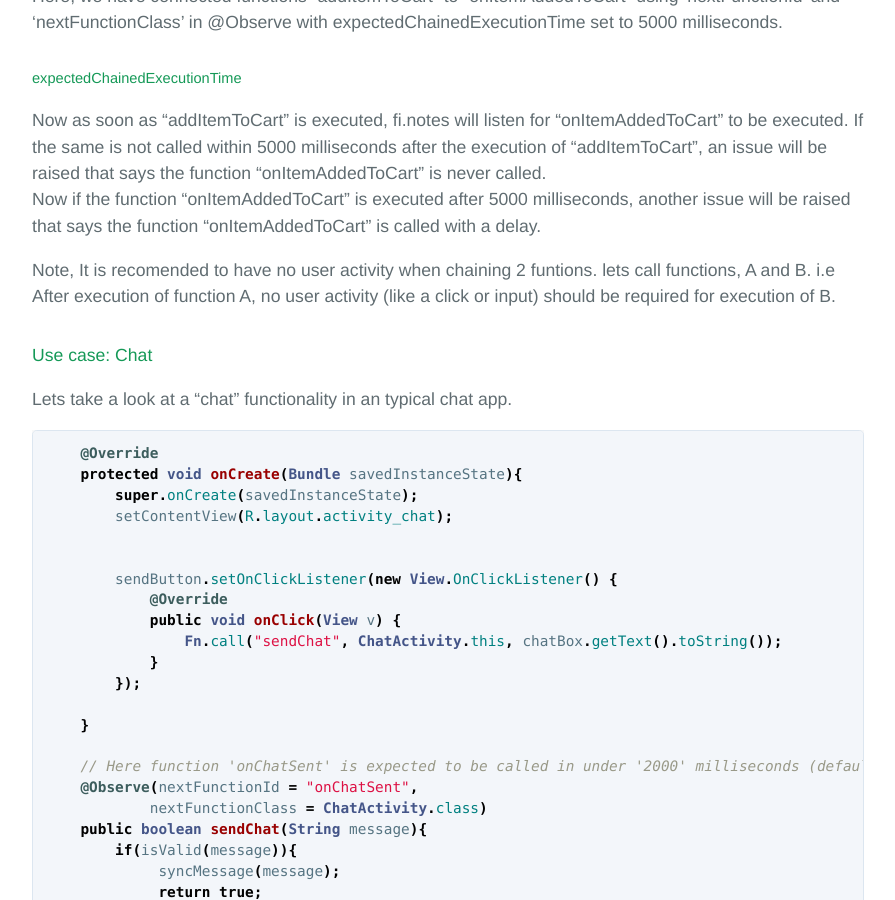
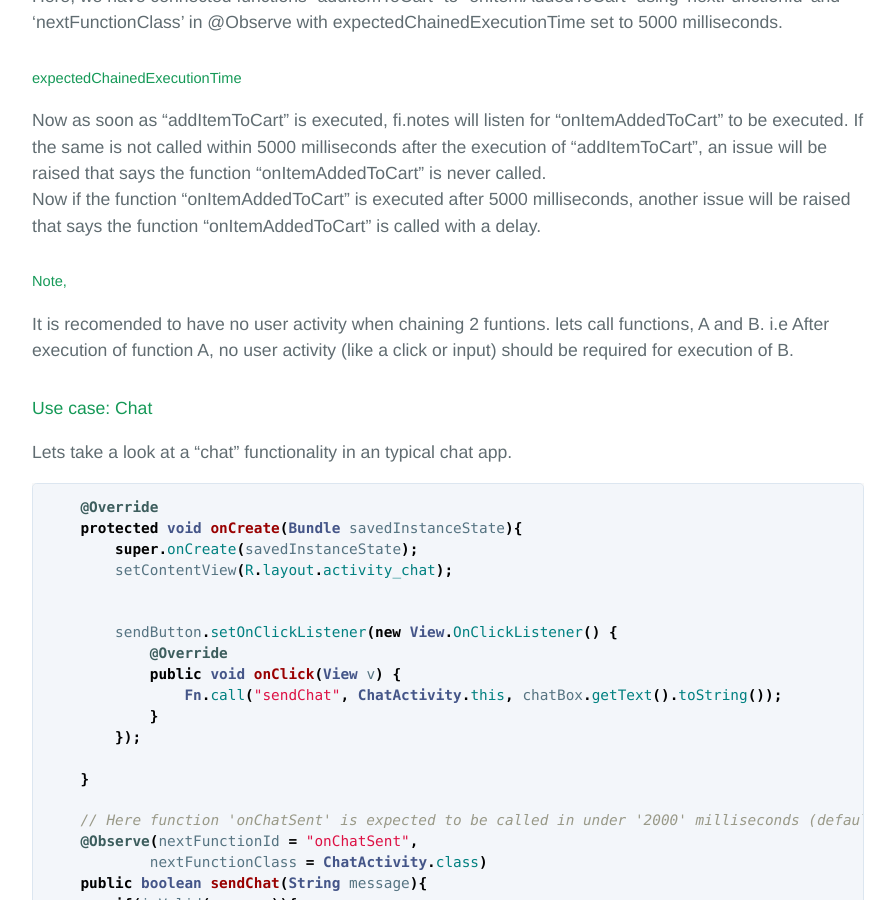
Before and after one commit to finotes/finotes.github.io, a Jekyll site: the page built from _posts/2018-02-02-java-docs.md, in a window 1280 px wide and 900 px high, scrolled down 13245 px. Shown: the whole window, without its empty margins (192-1087 px from the left). Built offline with Jekyll 4.4.1, drawn with Linux system fonts in a browser that asks for light colours; some web fonts are replaced.

```diff
--- a/_posts/2018-02-02-java-docs.md
+++ b/_posts/2018-02-02-java-docs.md
@@ -531,7 +531,7 @@ Here, we have connected functions "addItemToCart" to "onItemAddedToCart" using '
 Now as soon as "addItemToCart" is executed, fi.notes will listen for "onItemAddedToCart" to be executed. If the same is not called within 5000 milliseconds after the execution of "addItemToCart", an issue will be raised that says the function "onItemAddedToCart" is never called.
 Now if the function "onItemAddedToCart" is executed after 5000 milliseconds, another issue will be raised that says the function "onItemAddedToCart" is called with a delay.
 
-Note,
+##### Note,
 It is recomended to have no user activity when chaining 2 funtions. lets call functions, A and B. i.e After execution of function A, no user activity (like a click or input) should be required for execution of B.
 
 #### Use case: Chat
```
